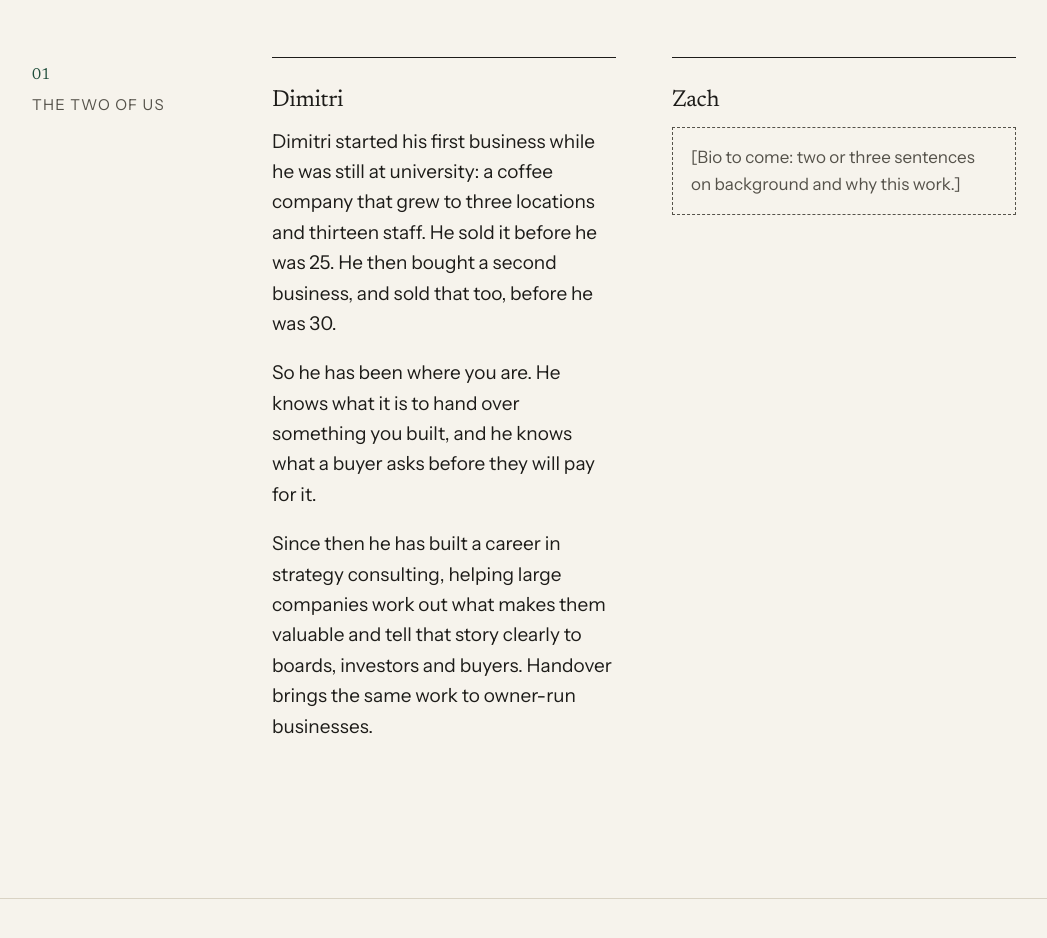
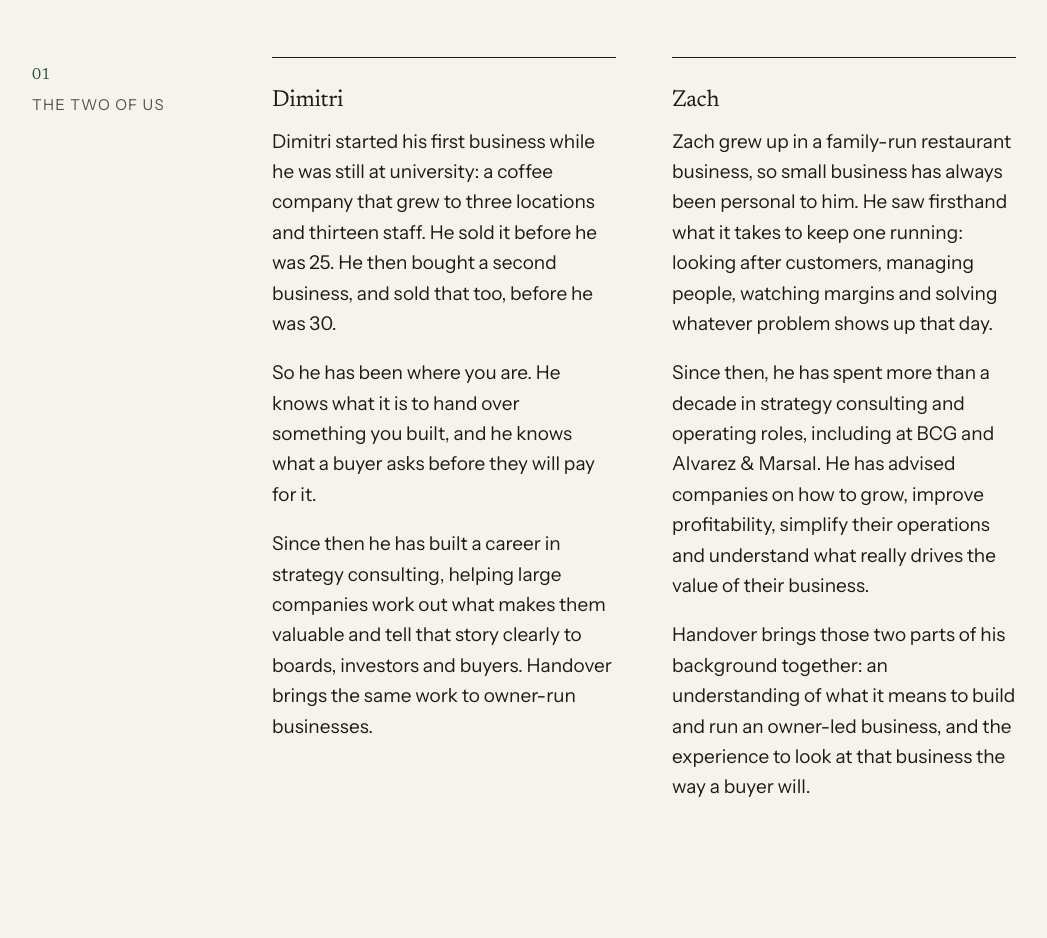
Before and after one commit to Dimlimber/handover, a website: page about.html in a window 1280 px wide. Shown: the part 740-1678 px from the top of the page, without its empty margins (116-1163 px from the left). Drawn offline with Linux system fonts and the light colour scheme.

Commit message:
Add Zach's bio
Co-Authored-By: Claude Fable 5.1 <noreply@anthropic.com>

```diff
--- a/about.html
+++ b/about.html
@@ -47,7 +47,11 @@
             <p>So he has been where you are. He knows what it is to hand over something you built, and he knows what a buyer asks before they will pay for it.</p>
             <p>Since then he has built a career in strategy consulting, helping large companies work out what makes them valuable and tell that story clearly to boards, investors and buyers. Handover brings the same work to owner-run businesses.</p>
           </div>
-          <div class="person"><h3>Zach</h3><p class="placeholder">[Bio to come: two or three sentences on background and why this work.]</p></div>
+          <div class="person"><h3>Zach</h3>
+            <p>Zach grew up in a family-run restaurant business, so small business has always been personal to him. He saw firsthand what it takes to keep one running: looking after customers, managing people, watching margins and solving whatever problem shows up that day.</p>
+            <p>Since then, he has spent more than a decade in strategy consulting and operating roles, including at BCG and Alvarez &amp; Marsal. He has advised companies on how to grow, improve profitability, simplify their operations and understand what really drives the value of their business.</p>
+            <p>Handover brings those two parts of his background together: an understanding of what it means to build and run an owner-led business, and the experience to look at that business the way a buyer will.</p>
+          </div>
         </div>
       </div>
     </div>
```
Also changed, not shown: index.html (+1 -1 lines).
